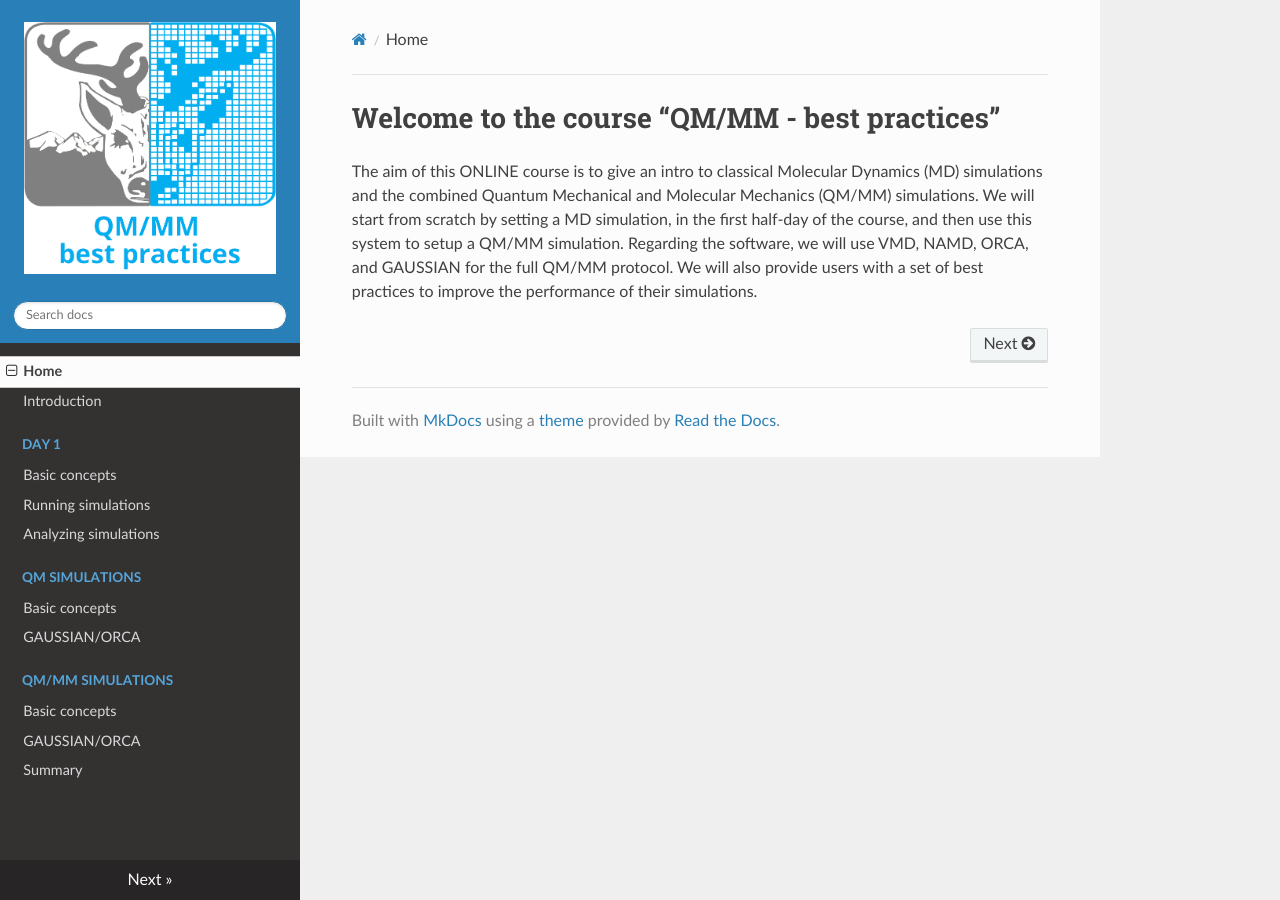
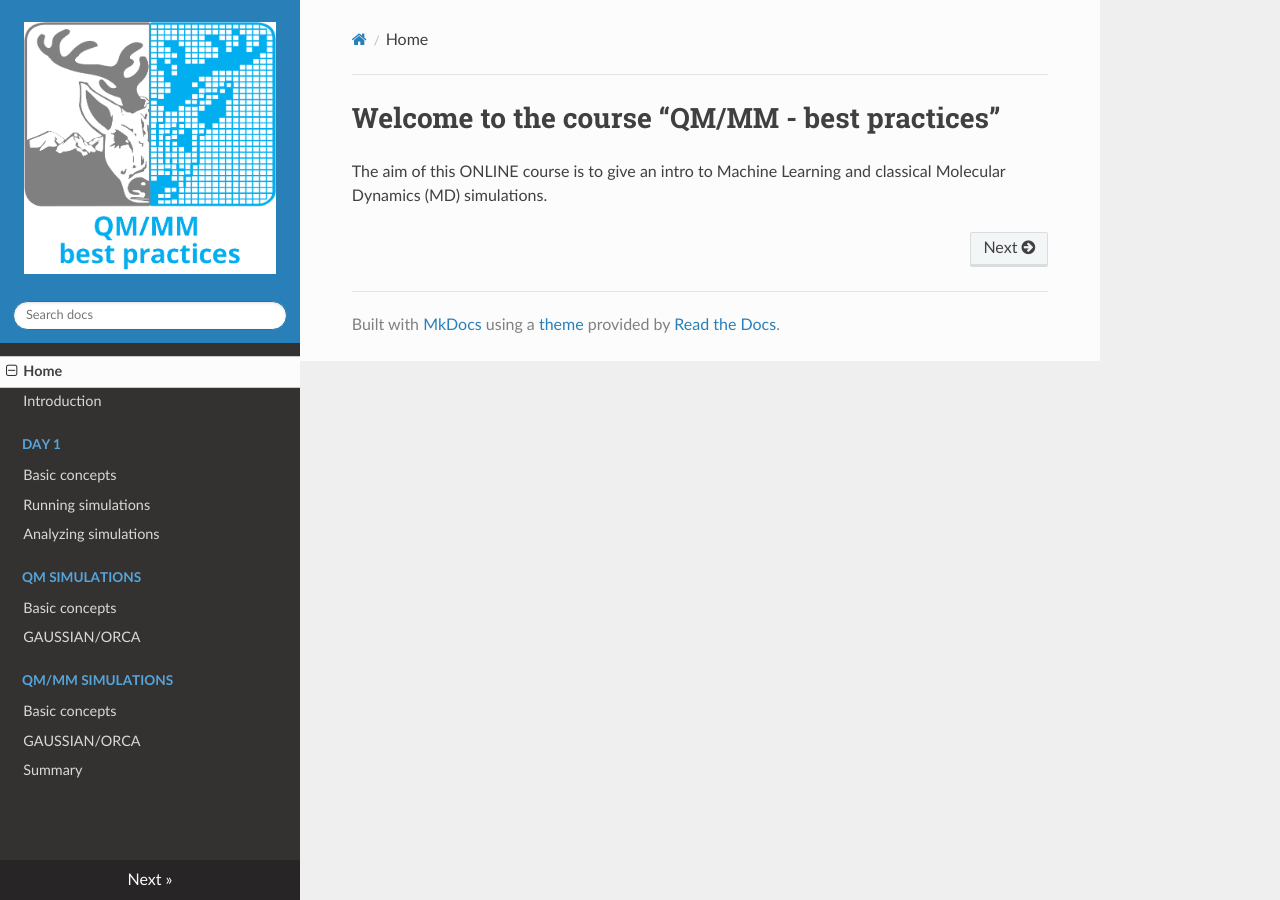
Before and after one commit to pojeda/course-mlmd, an MkDocs documentation site: the page built from docs/index.md, in a window 1280 px wide. Built offline with MkDocs 1.6.1, drawn with Linux system fonts in a browser that asks for light colours; nearby versions of some CDN libraries.

```diff
--- a/docs/index.md
+++ b/docs/index.md
@@ -1,3 +1,3 @@
 # Welcome to the course "QM/MM - best practices"
 
-The aim of this ONLINE course is to give an intro to classical Molecular Dynamics (MD) simulations and the combined Quantum Mechanical and Molecular Mechanics (QM/MM) simulations. We will start from scratch by setting a MD simulation, in the first half-day of the course, and then use this system to setup a QM/MM simulation. Regarding the software, we will use VMD, NAMD, ORCA, and GAUSSIAN for the full QM/MM protocol. We will also provide users with a set of best practices to improve the performance of their simulations.
+The aim of this ONLINE course is to give an intro to Machine Learning and classical Molecular Dynamics (MD) simulations.
```
